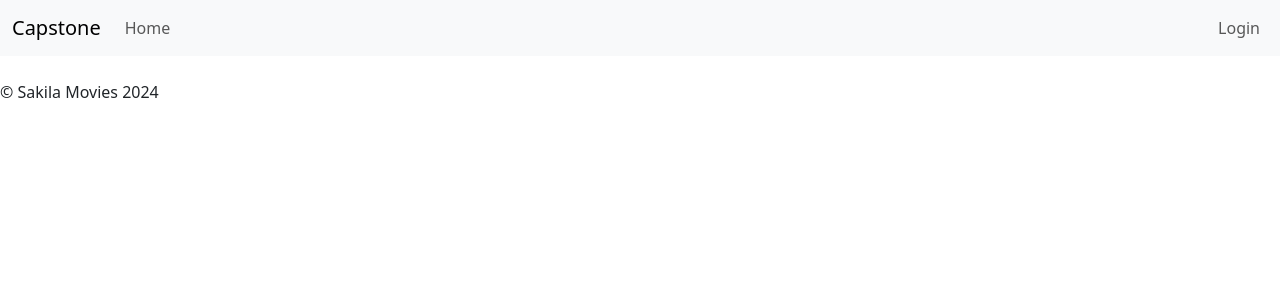
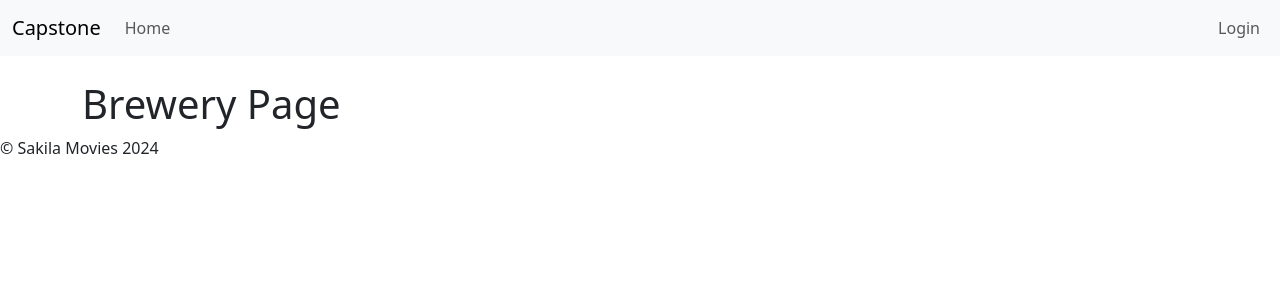
Before and after one commit to Jessyc379/getTapped, a React (Vite) app in the folder react-web-app/: page /breweries in a window 1280 px wide. Shown: the top 300 px of the page. Built offline with nearby package versions, Linux system fonts and the light colour scheme; no server answers.

Commit message:
created routing for BreweryPage

```diff
--- a/react-web-app/src/App.tsx
+++ b/react-web-app/src/App.tsx
@@ -5,6 +5,8 @@ import Home from './components/home/Home'
 import Header from './components/shared/header/Header'
 import Login from './components/authentication/login/Login'
 import Register from './components/authentication/register/Register'
+import BreweryPage from './components/breweries/brewery-page/BreweryPage'
+
 
 function App() {
 
@@ -15,8 +17,10 @@ function App() {
       <main className="container mt-4">
       <Routes>
         <Route path='/' element={<Home />} />
+        <Route path='/breweries' element={<BreweryPage />} />
         <Route path='/login' element={<Login />} />
         <Route path='/register' element={<Register />} />
+
       </Routes>
       </main>
 
--- a/react-web-app/src/components/breweries/brewery-page/BreweryPage.tsx
+++ b/react-web-app/src/components/breweries/brewery-page/BreweryPage.tsx
@@ -0,0 +1,12 @@
+import React from 'react';
+
+const BreweryPage = () => {
+    return (
+        <div>
+            <h1>Brewery Page</h1>
+
+        </div>
+    );
+};
+
+export default BreweryPage;
```
